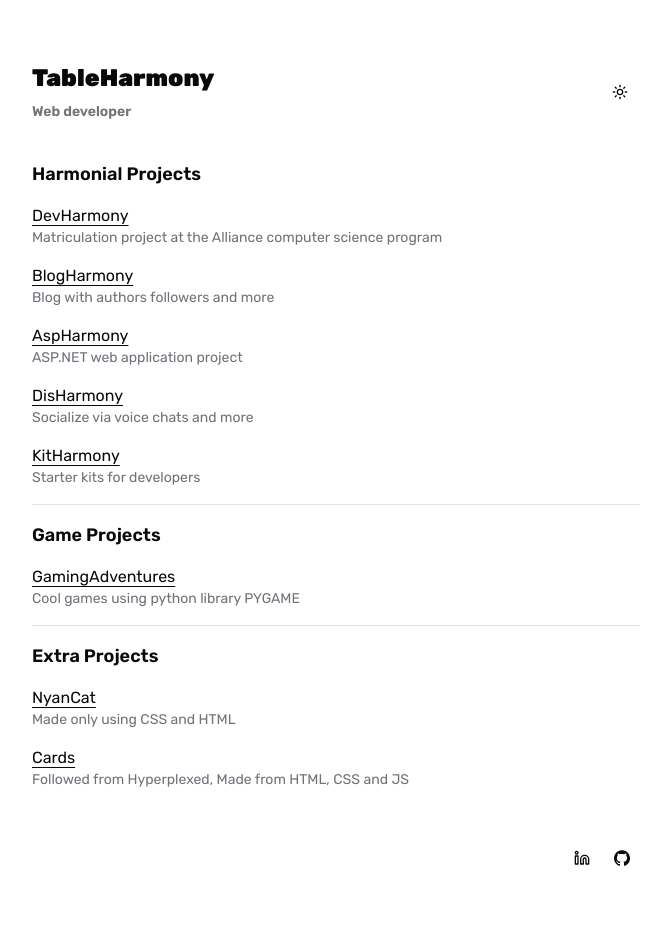
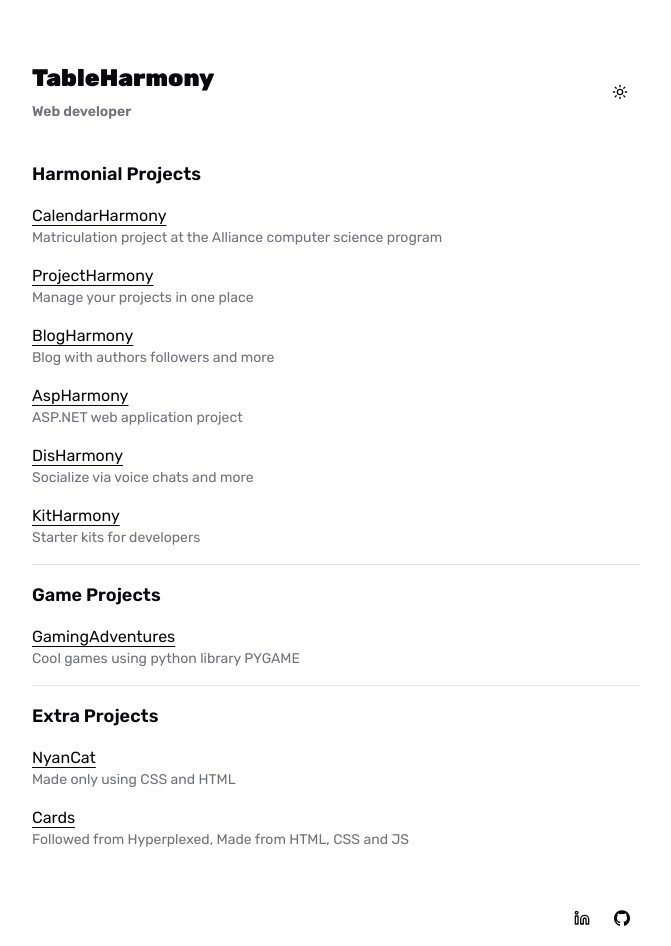
Before and after one commit to table-harmony/tableharmony, a Next.js app: page / in a window 1280 px wide. Shown: the whole page, without its empty margins (304-975 px from the left). Before the commit the page ends 886 px from the top, so only its background shows below. Built offline with nearby package versions, Linux system fonts and the light colour scheme.

Commit message:
Update page

```diff
--- a/src/app/page.tsx
+++ b/src/app/page.tsx
@@ -7,9 +7,14 @@ export default function HomePage() {
       <section className="flex flex-col gap-4">
         <h3 className="text-lg font-semibold">Harmonial Projects</h3>
         <Item
-          title="DevHarmony"
+          title="CalendarHarmony"
           subtitle="Matriculation project at the Alliance computer science program"
-          to="https://devharmony.vercel.app"
+          to="https://calendarharmony.vercel.app"
+        />
+        <Item
+          title="ProjectHarmony"
+          subtitle="Manage your projects in one place"
+          to="https://projectharmony.vercel.app"
         />
         <Item
           title="BlogHarmony"
```
